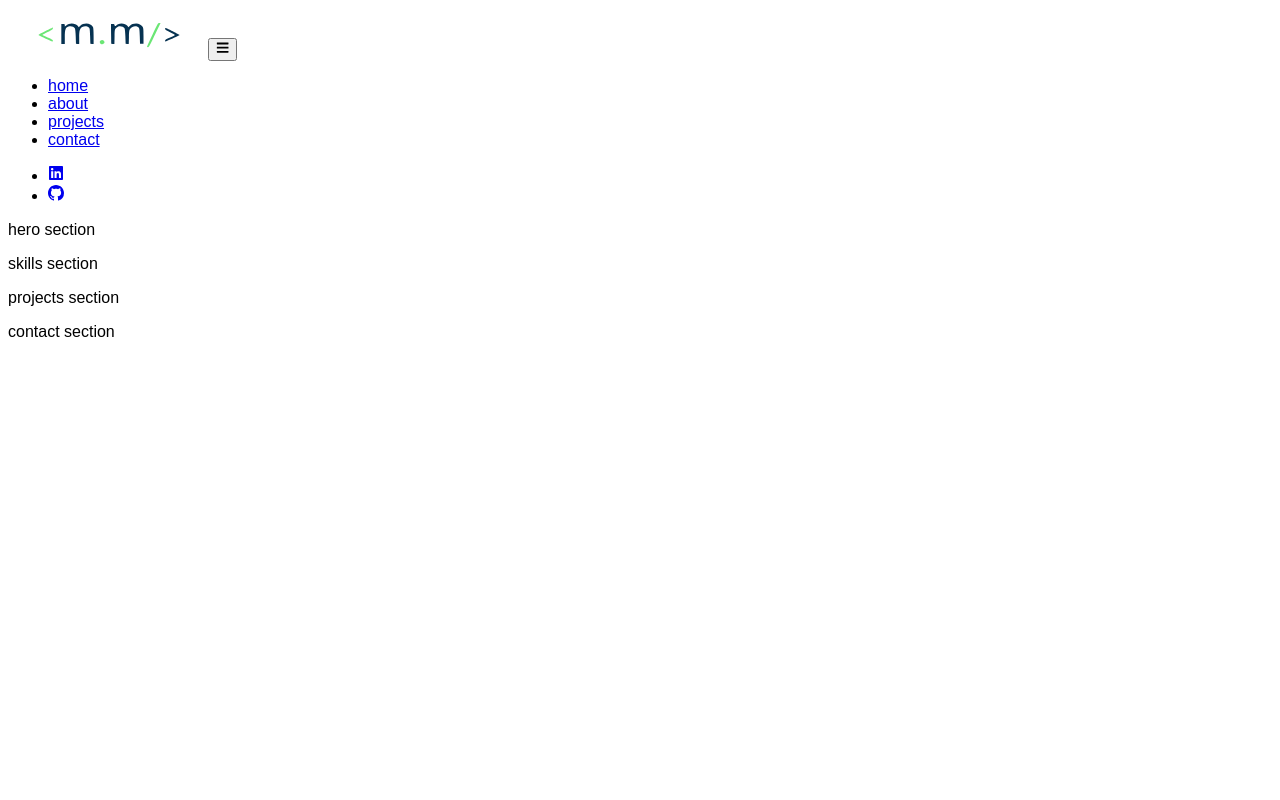
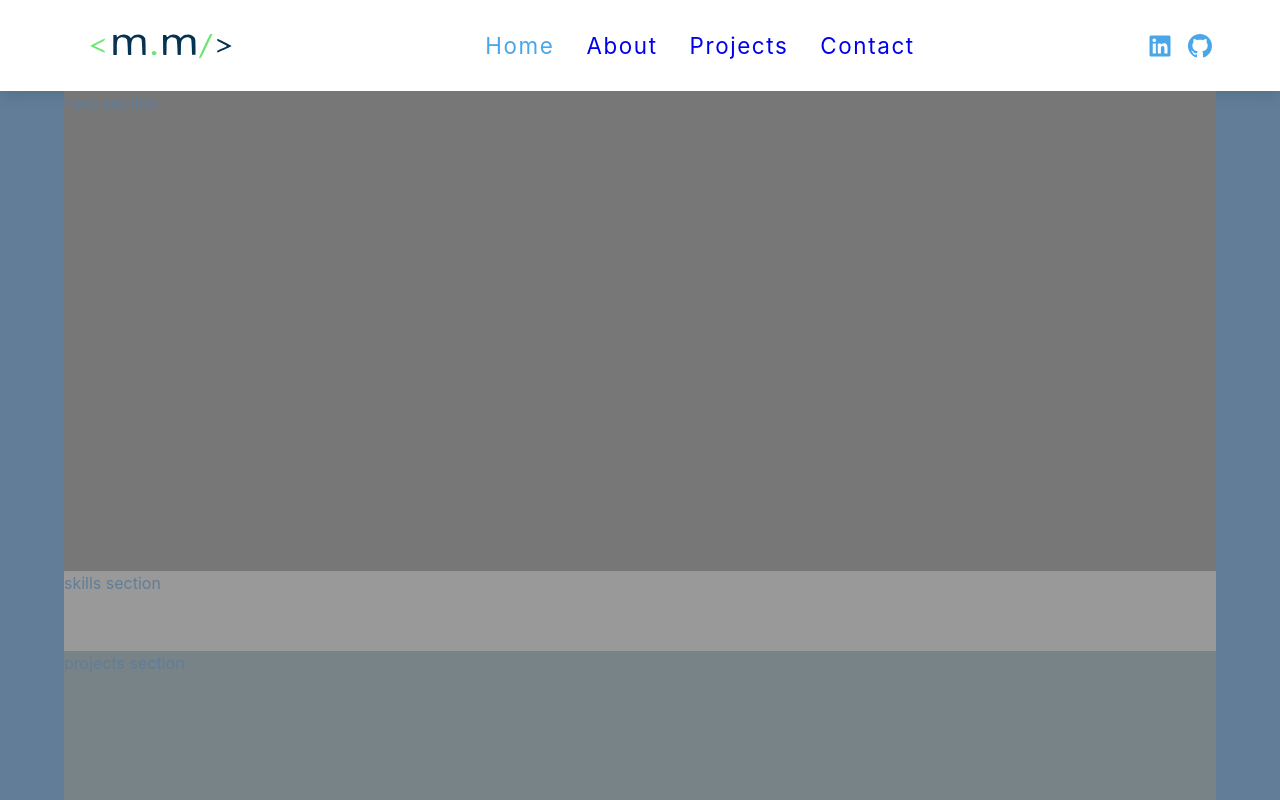
Before and after one commit to mishoto/mihail-dev, a React app: page / in a window 1280 px wide. Shown: the top 800 px of the page. Built offline with nearby package versions, Linux system fonts and the light colour scheme.

Commit message:
update/MD-1.0.0- add some styling

```diff
--- a/src/index.css
+++ b/src/index.css
@@ -1,10 +1,270 @@
+/*
+===============
+Variables
+===============
+*/
+
+:root {
+  /* dark shades of primary color*/
+  --clr-primary-1: hsl(205, 86%, 17%);
+  --clr-primary-2: hsl(205, 77%, 27%);
+  --clr-primary-3: hsl(205, 72%, 37%);
+  --clr-primary-4: hsl(205, 63%, 48%);
+  /* primary/main color */
+  --clr-primary-5: hsl(205, 78%, 60%);
+  /* lighter shades of primary color */
+  --clr-primary-6: hsl(205, 89%, 70%);
+  --clr-primary-7: hsl(205, 90%, 76%);
+  --clr-primary-8: hsl(205, 86%, 81%);
+  --clr-primary-9: hsl(205, 90%, 88%);
+  --clr-primary-10: hsl(205, 100%, 96%);
+  /* darkest grey - used for headings */
+  --clr-grey-1: hsl(209, 61%, 16%);
+  --clr-grey-2: hsl(211, 39%, 23%);
+  --clr-grey-3: hsl(209, 34%, 30%);
+  --clr-grey-4: hsl(209, 28%, 39%);
+  /* grey used for paragraphs */
+  --clr-grey-5: hsl(210, 22%, 49%);
+  --clr-grey-6: hsl(209, 23%, 60%);
+  --clr-grey-7: hsl(211, 27%, 70%);
+  --clr-grey-8: hsl(210, 31%, 80%);
+  --clr-grey-9: hsl(212, 33%, 89%);
+  --clr-grey-10: hsl(210, 36%, 96%);
+  --clr-white: #fff;
+  --clr-red-dark: hsl(360, 67%, 44%);
+  --clr-red-light: hsl(360, 71%, 66%);
+  --clr-green-dark: hsl(125, 67%, 44%);
+  --clr-green-light: hsl(125, 71%, 66%);
+  --clr-black: #222;
+  --transition: all 0.3s linear;
+  --spacing: 0.1rem;
+  --radius: 0.25rem;
+  --light-shadow: 0 5px 15px rgba(0, 0, 0, 0.1);
+  --dark-shadow: 0 5px 15px rgba(0, 0, 0, 0.2);
+  --max-width: 1170px;
+  --fixed-width: 620px;
+}
+/*
+===============
+Global Styles
+===============
+*/
+
+*,
+::after,
+::before {
+  margin: 0;
+  padding: 0;
+  box-sizing: border-box;
+}
 body {
-  font-family: Arial, Helvetica, sans-serif;
+  font-family: -apple-system, BlinkMacSystemFont, 'Segoe UI', Roboto, Oxygen,
+    Ubuntu, Cantarell, 'Open Sans', 'Helvetica Neue', sans-serif;
+  background: var(--clr-grey-5);
+  color: var(--clr-grey-1);
+  line-height: 1.5;
+  font-size: 0.875rem;
+}
+ul {
+  list-style-type: none;
+}
+a {
+  text-decoration: none;
+}
+h1,
+h2,
+h3,
+h4 {
+  letter-spacing: var(--spacing);
+  text-transform: capitalize;
+  line-height: 1.25;
+  margin-bottom: 0.75rem;
+}
+h1 {
+  font-size: 3rem;
+}
+h2 {
+  font-size: 2rem;
+}
+h3 {
+  font-size: 1.25rem;
+}
+h4 {
+  font-size: 0.875rem;
+}
+p {
+  margin-bottom: 1.25rem;
+  color: var(--clr-grey-5);
+}
+@media screen and (min-width: 800px) {
+  h1 {
+    font-size: 4rem;
+  }
+  h2 {
+    font-size: 2.5rem;
+  }
+  h3 {
+    font-size: 1.75rem;
+  }
+  h4 {
+    font-size: 1rem;
+  }
+  body {
+    font-size: 1rem;
+  }
+  h1,
+  h2,
+  h3,
+  h4 {
+    line-height: 1;
+  }
+}
+/*  global classes */
+main{
+  height: 150%;
 }
 
-.container {
-  font-size: 3rem;
-  margin: auto;
-  max-width: 800px;
-  margin-top: 20px;
+/* section */
+section {
+  width: 90vw;
+  margin: 0 auto;
+  max-width: var(--max-width);
 }
+
+@media screen and (min-width: 992px) {
+  .section {
+    width: 100vw;
+  }
+}
+
+/*
+===============
+Navbar
+===============
+*/
+nav {
+  background: var(--clr-white);
+  box-shadow: var(--light-shadow);
+}
+.nav-logo {
+  display: flex;
+  align-items: center;
+  justify-content: space-between;
+
+}
+.nav-toggle {
+  font-size: 1.5rem;
+  color: var(--clr-primary-5);
+  background: transparent;
+  border-color: transparent;
+  transition: var(--transition);
+  cursor: pointer;
+}
+.nav-toggle:hover {
+  color: var(--clr-primary-1);
+  transform: rotate(90deg);
+}
+.logo {
+  margin-left: 5rem;
+}
+.links {
+  color: var(--clr-grey-3);
+  font-size: 1.4rem;
+  text-transform: capitalize;
+  letter-spacing: var(--spacing);
+  display: block;
+  padding: 0.5rem 1rem;
+  margin: 1rem;
+  transition: var(--transition);
+}
+.links a:hover {
+  background: var(--clr-primary-8);
+  color: var(--clr-primary-5);
+  padding-left: 1.5rem;
+}
+
+.active {
+  color: var(--clr-primary-5);
+}
+.social-icons {
+  display: none;
+}
+.links-container {
+  height: 0;
+
+  overflow: hidden;
+  transition: var(--transition);
+}
+.show-container {
+  height: 10rem;
+}
+@media screen and (min-width: 800px) {
+  .nav-center {
+    max-width: 1170px;
+    margin: 0 auto;
+    display: flex;
+    align-items: center;
+    justify-content: space-between;
+    padding: 0.3rem;
+  }
+  .nav-logo {
+    margin-left: 0rem;
+  }
+  .nav-toggle {
+    display: none;
+  }
+  .links-container {
+    height: auto !important;
+  }
+  .links {
+    display: flex;
+    padding: 0.5rem 1rem;
+  }
+  .links a {
+    padding: 0;
+    margin: 0 1rem;
+  }
+  .links a:hover {
+    padding: 0;
+    background: transparent;
+  }
+  .active {
+  color: var(--clr-primary-5);
+}
+  .social-icons {
+    display: flex;
+    font-size: 1.5rem;
+  }
+  .social-icons li {
+    padding-top: 0.5rem;
+    margin: 0 0.5rem;
+  }
+  .social-icons a {
+    color: var(--clr-primary-5);
+    transition: var(--transition);
+  }
+  .social-icons a:hover {
+    color: var(--clr-primary-7);
+  }
+}
+
+.hero{
+  z-index: 10px;
+  height: 60vh;
+  background-color: #777;
+}
+.skills{
+  z-index: 10px;
+  height: 10vh;
+  background-color: #999;
+}
+.projects{
+  z-index: 10px;
+  height: 80vh;
+  background-color: #778387;
+}
+.contact{
+  z-index: 10px;
+  height: 30vh;
+  background-color: #888;
+}
```
